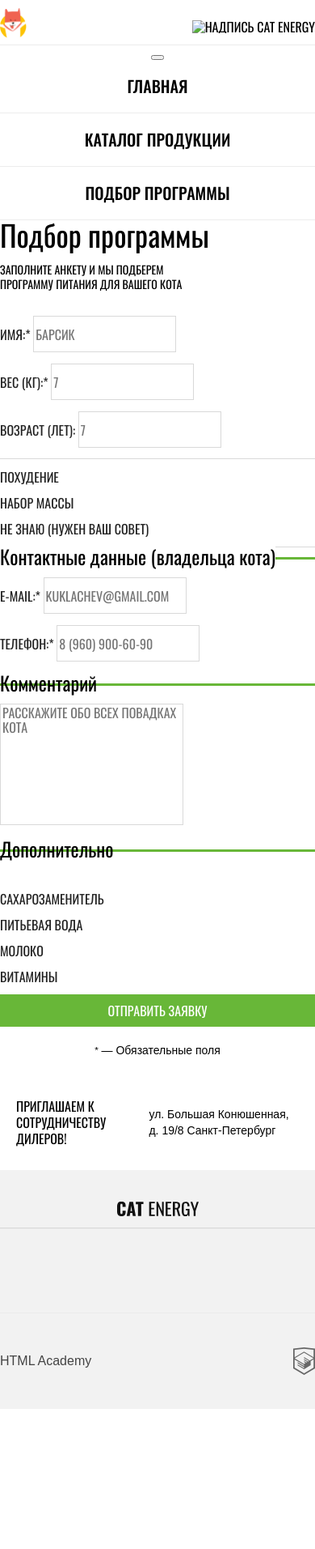
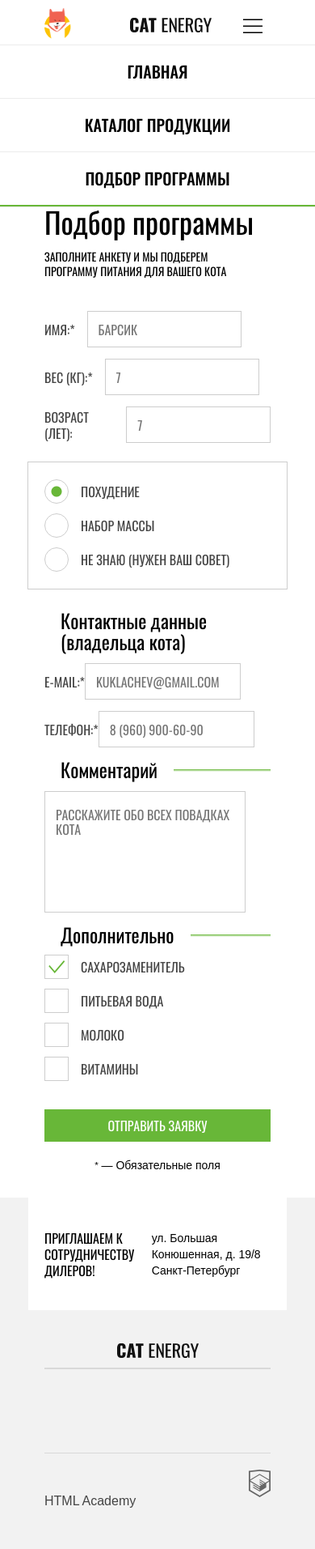
Before and after one commit to kharvi1826/405515-cat-energy-23, a website: page source/form.html in a window 390 px wide. Shown: the whole page at 81% size. Before the commit the page ends 1740 px from the top, so only its background shows below. Drawn offline with nearby package versions, Linux system fonts and the light colour scheme; files that its build step writes are made by us from their sources.

Commit message:
Добавила сетку для формы

```diff
--- a/source/form.html
+++ b/source/form.html
@@ -12,18 +12,21 @@
 </head>
 
 <body class="page__body">
-  <header class="page-header">
-    <div class="page-header__wrapper">
+  <header class="page-header page-header--background">
+    <div class="page-header__wrapper container">
       <a class="page-header__logo" href="#">
-        <img src="img/logo-mobile.png" width="33" height="38" alt="Логотип сайта Кэт энерджи">
+        <img class="page-header__logo-img" src="img/logo-mobile.png" width="33" height="38"
+          alt="Логотип сайта Кэт энерджи">
       </a>
       <a class="page-header__logo-title" href="#">
-        <img src="" width="101" height="18" alt="Надпись Cat energy">
+        <img src="img/logo 2.svg" width="101" height="18" alt="Надпись Cat energy">
       </a>
-      <nav class="main-nav">
-        <button class="main-nav__toggle" type="button">
+      <button class="page-header__toggle" type="button">
         <span class="visually-hidden">Открыть меню</span>
       </button>
+    </div>
+    <div class="page-header--navigation">
+      <nav class="main-nav">
         <ul class="main-nav__list">
           <li class="main-nav__item">
             <a class="main-nav__link" href="index.html">Главная</a>
@@ -40,7 +43,7 @@
   </header>
   <main class="page-main">
     <h1 class="visually-hidden">Магазин фитнесс-питания для котов Кэт энерджи</h1>
-    <div class="program-form__wrapper">
+    <div class="program-form__wrapper container">
       <form class="program-form" action="https://echo.htmlacademy.ru" method="post">
         <section class="program-form__info">
           <h2 class="program-form__title">Подбор программы</h2>
@@ -112,7 +115,7 @@
           </div>
         </fieldset>
         <fieldset class="form-section form-section--comment">
-          <h3 class="form-section__title">Комментарий</h3>
+          <h3 class="form-section__title"><span>Комментарий</span></h3>
           <div class="form-section__field form-section__field--textarea">
             <label class="form-section__item">
               <textarea class="form-section__input form-section__input--textarea" id="comment" name="Комментарий"
@@ -121,7 +124,7 @@
           </div>
         </fieldset>
         <fieldset class="form-section form-section--extra">
-          <h3 class="form-section__title form-section__title--extra">Дополнительно</h3>
+          <h3 class="form-section__title form-section__title--extra"><span>Дополнительно</span></h3>
           <ul class="form-section__list form-section__list--checks">
             <li class="form-section__list-item">
               <label class="form-section__item">
@@ -158,12 +161,11 @@
   </main>
 
   <footer class="page-footer">
-    <div class="page-footer__wrapper">
     <div class="page-footer__contacts contacts">
       <h2 class="visually-hidden">Контакты</h2>
-        <div class="contacts__text-wrapper contacts__text-wrapper--white">
-          <p class="contacts__greeting">Приглашаем к сотрудничеству дилеров!</p>
-          <p class="contacts__address">ул. Большая
+      <div class="contacts__text-wrapper container contacts__text-wrapper--white">
+        <p class="contacts__greeting contacts__part">Приглашаем к сотрудничеству дилеров!</p>
+        <p class="contacts__address contacts__part">ул. Большая
           Конюшенная, д. 19/8
           <span class="contacts__city">Санкт-Петербург</span>
         </p>
@@ -171,8 +173,9 @@
       <div class="contacts__map" id="map" aria-label="map">
       </div>
     </div>
+    <div class="page-footer__bottom container">
       <div class="page-footer__logo">
-        <a class="page-footer__logo-link" href="#">
+        <a class="page-footer__logo-title" href="#">
           <img src="img/logo 2.svg" width="101" height="18" alt="Надпись Кэт энерджи">
         </a>
       </div>
@@ -201,8 +204,8 @@
         <a class="copyright__link" href="https://htmlacademy.ru">
           HTML Academy
         </a>
-        <a class="copyright__link" href="https://htmlacademy.ru">
-          <img class="copyright__logo" src="img/htmlacademy.svg" width="27" height="34" alt="Логотип HTML Academy">
+        <a class="copyright__logo" href="https://htmlacademy.ru">
+          <img src="img/htmlacademy.svg" width="27" height="34" alt="Логотип HTML Academy">
         </a>
       </div>
     </div>
--- a/source/sass/blocks/add-more-goods.scss
+++ b/source/sass/blocks/add-more-goods.scss
@@ -1,6 +1,3 @@
-// .add-more-goods {
-//   padding: 0 20px;
-// }
 .add-more-goods__wrapper {
   @media (min-width: $desktop-width) {
     display: flex;
@@ -9,57 +6,38 @@
 }
 
 .add-more-goods__title {
-  margin: 0;
+  margin: 29px 0 33px;
   position: relative;
   padding-bottom: 19px;
   padding-left: 20px;
   font-size: 24px;
   line-height: 24px;
   font-weight: 400;
+  background-image: linear-gradient(to bottom, transparent 0, transparent 13px, $green 13px, $green 16px, transparent 16px, transparent 100%);
 
-  &::after,
-  &::before {
-    content: "";
-    position: absolute;
-    width: 100%;
-    border-bottom: 2px solid $green;
+  span {
+    display: inline-block;
+    padding: 0 20px;
+    background-color: $white;
   }
 
-  &::before {
-    top: 15px;
-    left: 258px;
+    @media (min-width: $tablet-width) {
+      margin-top: 37px;
+      margin-bottom: 80px;
+      padding: 0 calc((100vw - 708px) / 2);
+      font-size: 36px;
+      background-image: linear-gradient(to bottom, transparent 0, transparent 22px, $green 22px, $green 25px, transparent 25px, transparent 100%);
 
-    @media (min-width: $tablet-width) {
-      width: 100%;
-      top: 20px;
-      left: 410px;
+      span {
+        padding: 0 36px;
+      }
     }
 
     @media (min-width: $desktop-width) {
-      width: 100%;
-      top: 20px;
-      left: 373px;
+      margin-top: 45px;
+      padding: 0 calc((100vw - 1360px) / 2);
     }
   }
-
-  &::after {
-    @media (max-width: $mobile-width-only) {
-      display: none;
-    }
-
-    @media (min-width: $tablet-width) {
-      width: 100%;
-      top: 20px;
-      left: -708px;
-    }
-
-    @media (min-width: $desktop-width) {
-      width: 100%;
-      top: 20px;
-      left: -1260px;
-    }
-  }
-}
 
 .add-more-goods__list {
   @include reset-list ();
@@ -176,7 +154,6 @@
 
   @media (min-width: $desktop-width) {
     margin: 0;
-    flex: 0 0 245px;
     min-width: 245px;
   }
 }
--- a/source/sass/blocks/button.scss
+++ b/source/sass/blocks/button.scss
@@ -6,7 +6,7 @@
   color: $white;
   line-height: 20px;
   background-color: $green;
-  width: 100%;
+  max-width: 280px;
   box-sizing: border-box;
   font-weight: 400;
   font-size: 16px;
--- a/source/sass/blocks/features.scss
+++ b/source/sass/blocks/features.scss
@@ -33,7 +33,6 @@
     align-items: flex-start;
     margin: 37px auto 38px;
     padding: 0 40px 60px;
-    flex: 0 0 250px;
     counter-increment: feature_num;
     z-index: 0;
 
--- a/source/sass/blocks/form-section.scss
+++ b/source/sass/blocks/form-section.scss
@@ -3,30 +3,99 @@
   margin: 0;
   padding: 0;
 
+  &--cat-info {
+    padding: 10px 0;
+
+    @media (min-width: $tablet-width) {
+      padding: 30px 0;
+    }
+
+    @media (min-width: $desktop-width) {
+      padding-bottom: 0;
+    }
+  }
+
   &--choose-program {
-    outline: 1px solid $border-grey;
+    margin: 0 -20px;
+    padding: 9px 20px;
+    outline: 1px solid $special-grey;
+
+    @media (min-width: $tablet-width) {
+      margin: 25px -30px 77px 40px;
+      padding: 12px 30px;
+    }
+
+    @media (min-width: $desktop-width) {
+      margin: 48px 0 27px 80px;
+    }
   }
 }
 
 .form-section__title {
   position: relative;
   font-size: 24px;
-  line-height: 1;
-  font-weight: normal;
-  background-image: linear-gradient(to bottom, transparent 0, transparent 13px, $green 13px, $green 16px, transparent 16px, transparent 100%);
+  line-height: 26px;
+  font-weight: 400;
+  background-image: linear-gradient(to bottom, transparent 0, transparent 13px, $green 13px, $green 13px, transparent 16px, transparent 100%);
 
   span {
     display: inline-block;
-    background-color: #ffffff;
+    padding: 0 20px;
+    background-color: $white;
   }
 
-  &--extra {
-    margin-bottom: 40px;
+  @media (min-width: $tablet-width) {
+    margin: 62px 0 75px;
+    padding: 0 calc((100vw - 708px) / 2);
+    font-size: 36px;
+    background-image: linear-gradient(to bottom, transparent 0, transparent 22px, $green 22px, $green 25px, transparent 25px, transparent 100%);
+
+    span {
+      padding: 0 36px;
+    }
+
+    &--extra {
+      margin-bottom: 40px;
+    }
+  }
+
+  @media (min-width: $desktop-width) {
+    margin: 46px 0 60px;
+    padding: 0 calc((100vw - 1300px) / 2);
+
+    &--extra {
+      margin: 48px 0 40px;
+    }
+  }
+}
+
+.form-section--contacts {
+  padding-top: 26px;
+}
+.form-section--contacts .form-section__title {
+  @media (min-width: $tablet-width) {
+    margin-top: 0;
+  }
+
+  @media (min-width: $desktop-width) {
+    margin-top: 46px;
   }
 }
 
 .form-section__field {
   margin: 14px 0;
+
+  @media (min-width: $tablet-width) {
+    margin: 16px 0;
+    padding: 0 40px;
+    padding-bottom: 4px;
+  }
+
+  @media (min-width: $desktop-width) {
+    padding-left: 0;
+    padding-right: 0;
+    width: 570px;
+  }
 
   &--textarea {
     width: auto;
@@ -35,20 +104,34 @@
 
 .form-section__item {
   max-width: 100%;
+  display: flex;
+  align-items: center;
   font-size: 16px;
   line-height: 20px;
   font-weight: 300;
   text-transform: uppercase;
-  color: #222222;
+  color: $special-dark-grey;
   margin: 0;
+
+  @media (min-width: $tablet-width) {
+    font-size: 20px;
+  }
 }
 
 .form-section__text,
 .form-section__input,
 .form-section__input::placeholder {
   font-family: $oswald;
-  line-height: 1.12;
+  line-height: 18px;
   text-transform: uppercase;
+
+  @media (min-width: $tablet-width) {
+    line-height: 30px;
+  }
+}
+
+.form-section__input--textarea::placeholder {
+  padding-top: 6px;
 }
 
 .form-section__text {
@@ -57,39 +140,169 @@
   line-height: 20px;
   font-weight: 300;
   text-transform: uppercase;
-  color: #222222;
+  color: $special-dark-grey;
+
+  @media (min-width: $tablet-width) {
+    font-size: 20px;
+  }
+
+  @media (min-width: $desktop-width) {
+    margin-right: 20px;
+  }
+}
+
+.form-section--cat-info .form-section__text {
+  margin-right: 15px;
 }
 
 .form-section__input {
   display: inline-block;
+  padding: 13px;
   height: 45px;
   min-width: 177px;
   color: $special-dark-grey;
-  border: 1px solid $border-grey;
+  border: 1px solid $special-grey;
   outline: none;
 
   &:hover {
-    //border-color: #bababa;
     border-color: $green;
   }
 
-  &:active,
+  &:active {
+    border-color: $special-grey;
+  }
   &:focus {
     border-color: $special-dark-grey;
-    box-shadow: inset 0 0 0 1px $special-dark-grey;
+  }
+
+  @media (min-width: $tablet-width) {
+    height: 52px;
+    line-height: 30px;
+    padding: 10px 20px;
   }
 
   &--textarea {
     height: 150px;
     resize: none;
     font-family: $oswald;
+
+    @media (min-width: $tablet-width) {
+      height: 175px;
+      padding: 15px 20px;
+    }
+
+    @media (min-width: $desktop-width) {
+      margin-top: 16px;
+    }
+  }
+}
+
+.form-section__input-wrapper {
+  position: relative;
+  display: flex;
+  flex-grow: 1;
+
+  .form-section__input {
+    padding-right: 15px;
   }
 }
 
 .form-section__list {
   @include reset-list ();
+
+  &--checks {
+    @media (min-width: $tablet-width) {
+      display: flex;
+      justify-content: space-between;
+      flex-wrap: wrap;
+      padding-left: 40px;
+    }
+
+    @media (min-width: $desktop-width) {
+      padding-left: 0;
+    }
+  }
 }
 
 .form-section__list-item {
   margin: 12px 0;
 }
+
+.form-section__list--checks .form-section__list-item {
+  @media (min-width: $desktop-width) {
+    width: 325px;
+    margin: 16px 0;
+  }
+
+  @media (min-width: $desktop-width) {
+    width: 245px;
+    margin: 16px 0;
+  }
+}
+
+.form-section__text--radio,
+.form-section__text--checkbox {
+  display: flex;
+  align-items: center;
+  cursor: pointer;
+  flex-grow: 1;
+  margin-right: 0;
+
+  input:disabled + &,
+  &.disabled {
+    opacity: 0.3;
+    cursor: not-allowed;
+  }
+
+  &::before {
+    display: block;
+    content: "";
+    flex-shrink: 0;
+    margin-right: 15px;
+    width: 30px;
+    height: 30px;
+    border: 1px solid $special-grey;
+    background-color: $white;
+    box-sizing: border-box;
+
+    @media (min-width: $tablet-width) {
+      margin-right: 20px;
+      width: 40px;
+      height: 40px;
+    }
+  }
+
+  &:hover::before {
+    border-color: $green;
+  }
+
+  &:active {
+    opacity: 0.3;
+  }
+
+  input:focus + &::before {
+    border-color: $special-grey;
+  }
+}
+
+.form-section__text--radio::before {
+  border-radius: 50%;
+}
+
+.form-section__radio:checked + .form-section__text--radio::before {
+  background-image: radial-gradient($green 0, $green 6px, $white 7px, $white 100%);
+
+  @media (min-width: $tablet-width) {
+    background-image: radial-gradient($green 0, $green 9px, $white 10px, $white 100%);
+  }
+}
+
+.form-section__text--checkbox:active::before,
+.form-section__checkbox:checked + .form-section__text--checkbox::before {
+  background: url("../img/icon-tick.svg") no-repeat center;
+  background-size: 21px;
+}
+
+.form-section__checkbox:checked + .form-section__text--checkbox:active::before {
+  background-image: none;
+}
--- a/source/sass/blocks/main-nav.scss
+++ b/source/sass/blocks/main-nav.scss
@@ -47,6 +47,10 @@
     opacity: 0.3;
   }
 
+  &--current {
+    border-bottom: 2px solid $green;
+  }
+
   @media (min-width:$tablet-width) {
     margin: 0 18px;
     padding: 10px 0;
--- a/source/sass/blocks/product.scss
+++ b/source/sass/blocks/product.scss
@@ -26,7 +26,6 @@
 
 .product__link-img {
   display: flex;
-  flex: 1 0 auto;
 
   @media (min-width: $tablet-width) {
     width: 100%;
@@ -39,12 +38,10 @@
   margin: 0 auto;
   min-width: 280px;
   max-width: 480px;
-  flex: 1 0 100%;
   z-index: 2;
 
   @media (min-width: $tablet-width) {
     min-width: 248px;
-    flex: auto;
   }
 
   @media (min-width: $desktop-width) {
--- a/source/sass/blocks/program-form.scss
+++ b/source/sass/blocks/program-form.scss
@@ -1,14 +1,64 @@
+.program-form__wrapper {
+  display: flex;
+  flex-wrap: wrap;
+  flex-direction: column;
+
+  @media (min-width: $desktop-width) {
+    flex-direction: row;
+    justify-content: space-between;
+  }
+}
+
 .program-form__title {
   margin: 0;
   font-size: 36px;
+  line-height: 36px;
   font-weight: 400;
+
+  @media (min-width: $tablet-width) {
+    padding: 35px 0;
+    font-size: 60px;
+  }
+
+  @media (min-width: $desktop-width) {
+    padding-top: 50px;
+  }
 }
 
 .program-form__text {
   margin: 16px 0;
   font-size: 14px;
-  line-height: 1.3;
+  line-height: 18px;
   text-transform: uppercase;
+
+  @media (min-width: $tablet-width) {
+    margin: 20px 0;
+    font-size: 20px;
+    padding-left: 40px;
+    line-height: 16px;
+  }
+
+  @media (min-width: $desktop-width) {
+    padding-left: 0;
+  }
+}
+
+.program-form__submit {
+  padding-top: 23px;
+  padding-bottom: 11px;
+
+  @media (min-width: $tablet-width) {
+    display: flex;
+    flex-wrap: wrap;
+    align-items: center;
+    padding-top: 35px;
+    padding-bottom: 72px;
+  }
+
+  @media (min-width: $desktop-width) {
+    padding-top: 46px;
+    padding-bottom: 82px;
+  }
 }
 
 .program-form__submit-button {
@@ -19,6 +69,22 @@
   width: 100%;
   margin: 0 auto;
   max-width: 540px;
+
+  @media (min-width: $tablet-width) {
+    margin-left: 40px;
+    margin-right: 60px;
+    width: 285px;
+    padding: 16px;
+    font-size: 20px;
+  }
+
+  @media (min-width: $desktop-width) {
+    margin-left: 40px;
+    margin-right: 60px;
+    width: 285px;
+    padding: 16px;
+    font-size: 20px;
+  }
 }
 
 .program-form__note {
@@ -31,4 +97,10 @@
   sup {
     vertical-align: top;
   }
+
+  @media (min-width: $tablet-width) {
+    margin: 0;
+    font-size: 16px;
+    line-height: 16px;
+  }
 }
--- a/source/sass/blocks/programs.scss
+++ b/source/sass/blocks/programs.scss
@@ -42,7 +42,7 @@
   padding: 0;
   font-size: 24px;
   line-height: 37px;
-  font-weight: normal;
+  font-weight: 400;
   text-transform: uppercase;
 
   @media (min-width: $tablet-width) {
--- a/source/sass/blocks/progress.scss
+++ b/source/sass/blocks/progress.scss
@@ -20,7 +20,7 @@
   bottom: 9px;
   font-family: $arial;
   font-size: 12px;
-  line-height: 1;
+  line-height: 26px;
   text-align: center;
   text-transform: lowercase;
   color: $special-dark-grey;
--- a/source/sass/blocks/social.scss
+++ b/source/sass/blocks/social.scss
@@ -1,6 +1,6 @@
 .social {
-  border-top: 1px solid $light-grey;
-  border-bottom: 1px solid $light-grey;
+  border-top: 1px solid $border-grey;
+  border-bottom: 1px solid $border-grey;
 
   @media (min-width:$tablet-width) {
     border: none;
--- a/source/sass/global/global.scss
+++ b/source/sass/global/global.scss
@@ -4,7 +4,7 @@ body {
   font-weight: 400;
   font-size: 16px;
   font-style: normal;
-  line-height: 1;
+  line-height: 26px;
   box-sizing: border-box;
   min-width: 320px;
   margin: 0;
```
Also changed, not shown: source/catalog.html (+1 -1 lines), source/index.html (+10 -7 lines), source/img/icon-tick.svg (added), source/sass/global/mixins.scss (line endings or trailing spaces). Lines whose indentation alone changed are shown as unchanged.
